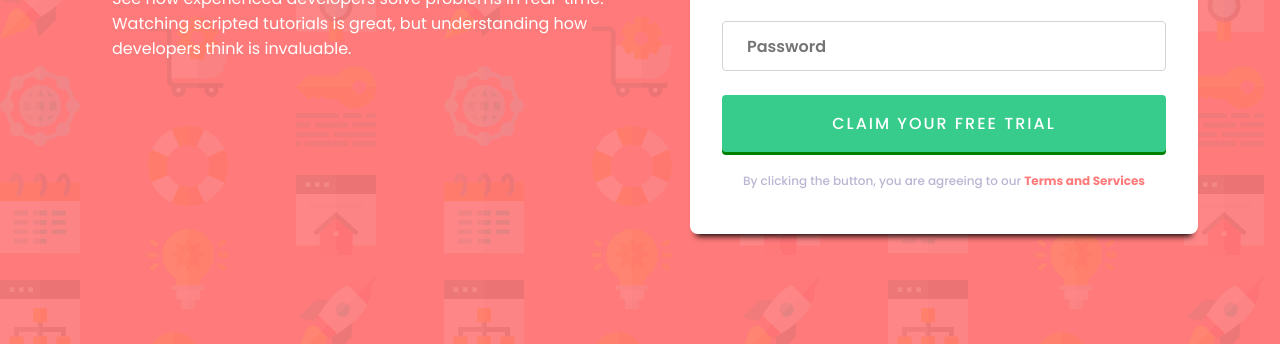
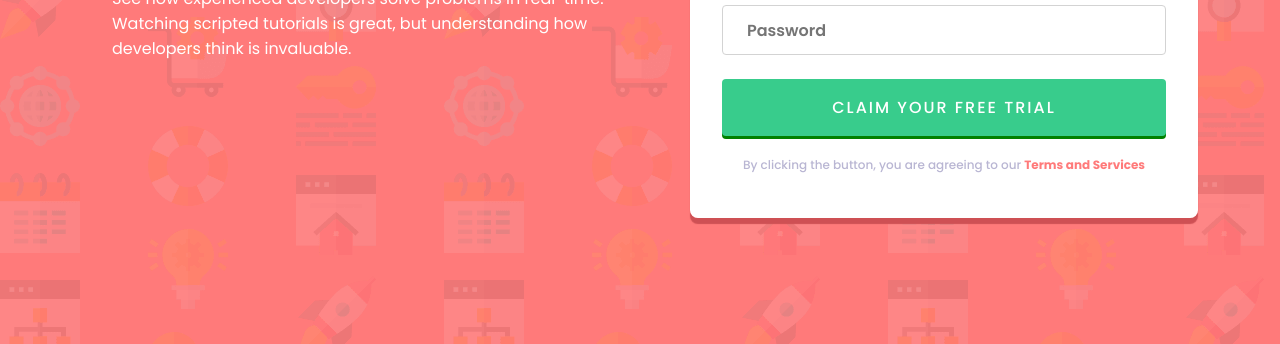
Before and after one commit to sheriff1/FEM-intro-component-with-signup-form-master, a plain HTML site: page index.html in a window 1280 px wide. Shown: the part 456-800 px from the top of the page. Drawn offline with Linux system fonts and the light colour scheme.

Commit message:
add style changes

```diff
--- a/css/styles.css
+++ b/css/styles.css
@@ -34,7 +34,9 @@ body {
 .form-section {
     background-color: #fff;
     border: 0px;
-    padding: 2rem;
+    padding: 0 1.5rem;
+    margin-bottom: 3rem;
+    margin-top: 2rem;
 }
 
 .form-field {
@@ -48,6 +50,10 @@ body {
     border-radius: 0.25rem;
     border: 1px solid lightgrey;
     position: relative;
+}
+
+.form-field:focus {
+    border-color: hsl(248, 32%, 49%);
 }
 
 .field-container {
@@ -157,7 +163,7 @@ body {
 }
 
 .drop-shadow {
-    box-shadow: 0 8px 6px -6px black;
+    box-shadow: 0 6px 1px 0px #ce5054;
 }
 
 .display-block {
@@ -192,4 +198,7 @@ body {
         width: 50%;
         padding: 1rem;
     }
+    .form-section {
+        padding: 2rem;
+    }
 }
```
